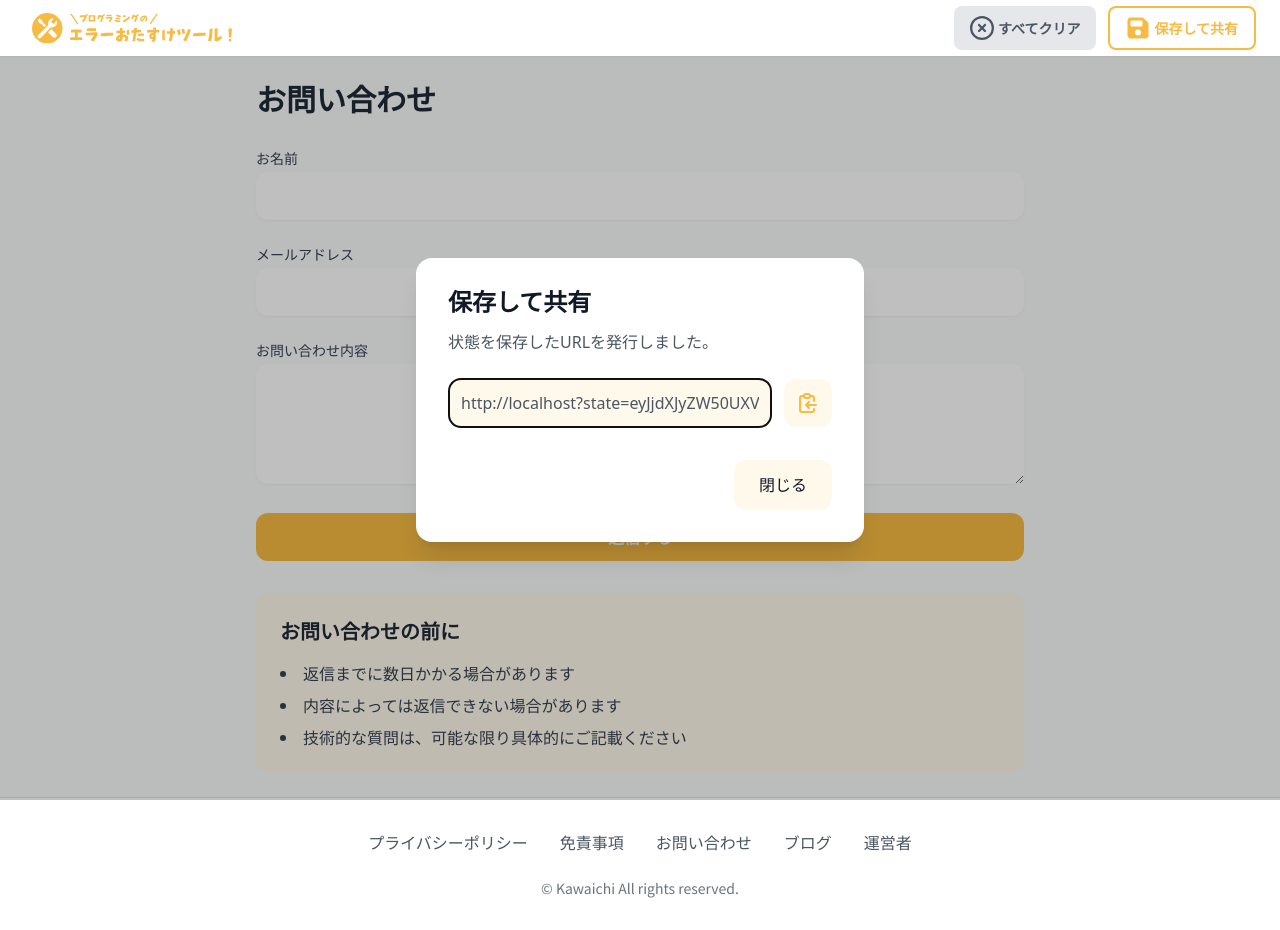
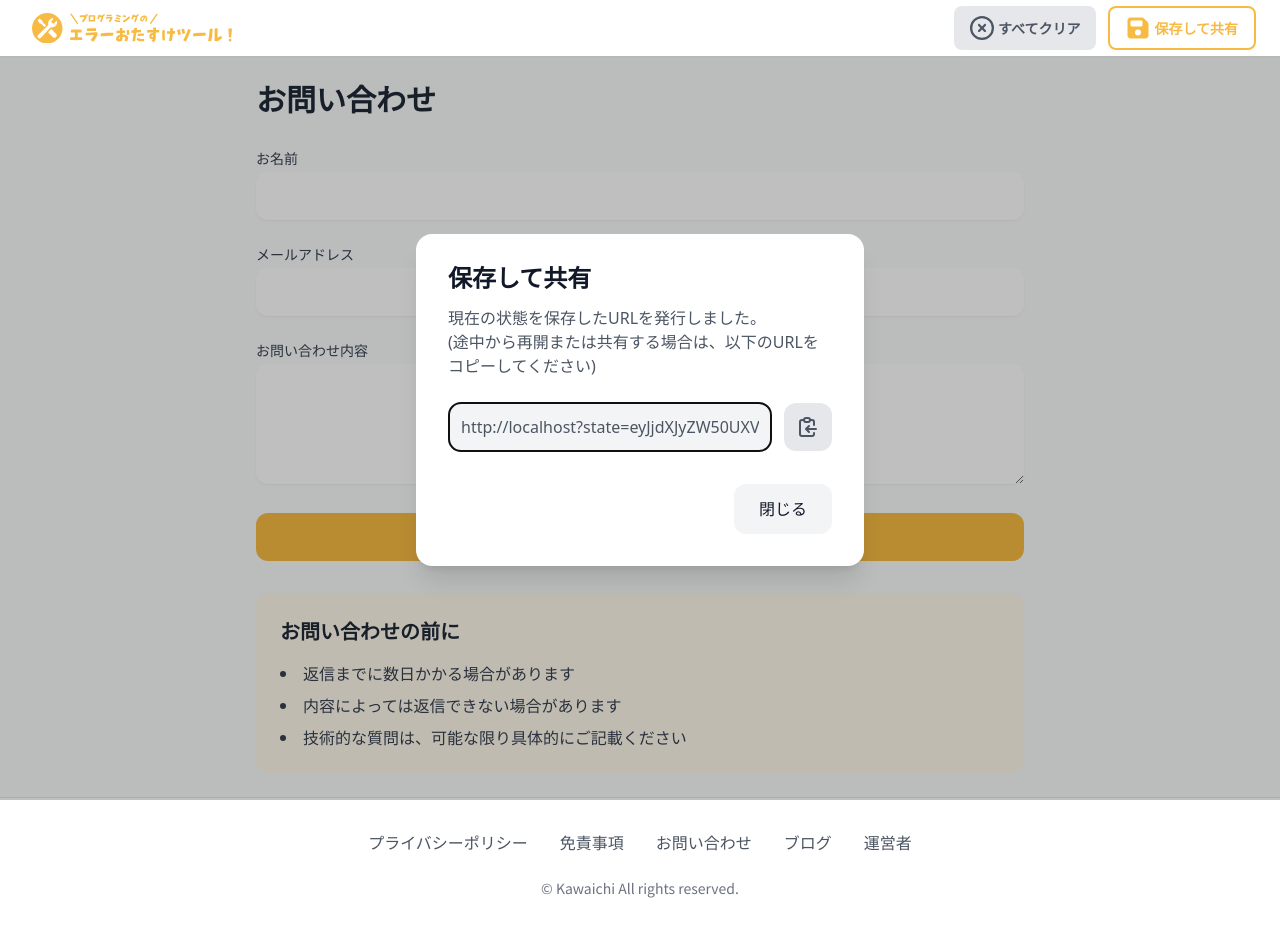
Before and after one commit to Kawaichi0228/programming-otasuketool, a Nuxt app: page /contact in a window 1280 px wide. Both pictures are taken after a click on the button "保存して共有". Built offline with nearby package versions, Linux system fonts and the light colour scheme.

Commit message:
feat: URL発行ダイアログの文章を分かりやすく変更した

```diff
--- a/components/troubleshooting/ShareDialog.vue
+++ b/components/troubleshooting/ShareDialog.vue
@@ -18,13 +18,15 @@
               </DialogTitle>
               <div class="mt-2">
                 <p class="text-base text-gray-600 mb-6">
-                  状態を保存したURLを発行しました。
+                  現在の状態を保存したURLを発行しました。
+                  <br />
+                  (途中から再開または共有する場合は、以下のURLをコピーしてください)
                 </p>
                 <div class="flex items-center gap-3">
                   <input type="text" readonly :value="shareUrl"
-                    class="flex-1 p-3 border rounded-xl text-base text-gray-600 bg-primary-50" />
+                    class="flex-1 p-3 border rounded-xl text-base text-gray-600 bg-gray-100" />
                   <button @click="handleCopy"
-                    class="inline-flex items-center justify-center p-3 text-primary hover:text-primary bg-primary-50 hover:bg-primary-100 rounded-xl transition-colors duration-200">
+                    class="inline-flex items-center justify-center p-3 text-gray-600 hover:text-gray-700 bg-gray-200 hover:bg-gray-300 rounded-xl transition-colors duration-200">
                     <svg xmlns="http://www.w3.org/2000/svg" class="h-6 w-6" fill="none" viewBox="0 0 24 24"
                       stroke="currentColor">
                       <path stroke-linecap="round" stroke-linejoin="round" stroke-width="2"
@@ -36,7 +38,7 @@
 
               <div class="mt-8 flex justify-end">
                 <button type="button"
-                  class="inline-flex justify-center rounded-xl border border-transparent bg-primary-50 px-6 py-3 text-base font-medium text-gray-900 hover:bg-primary-100 focus:outline-none focus-visible:ring-2 focus-visible:ring-primary-500 focus-visible:ring-offset-2 transition-colors duration-200"
+                  class="inline-flex justify-center rounded-xl border border-transparent px-6 py-3 text-base font-medium text-gray-900 focus:outline-none focus-visible:ring-2 focus-visible:ring-primary-500 focus-visible:ring-offset-2 transition-colors duration-200 bg-gray-100 hover:bg-gray-200"
                   @click="$emit('close')">
                   閉じる
                 </button>
```
